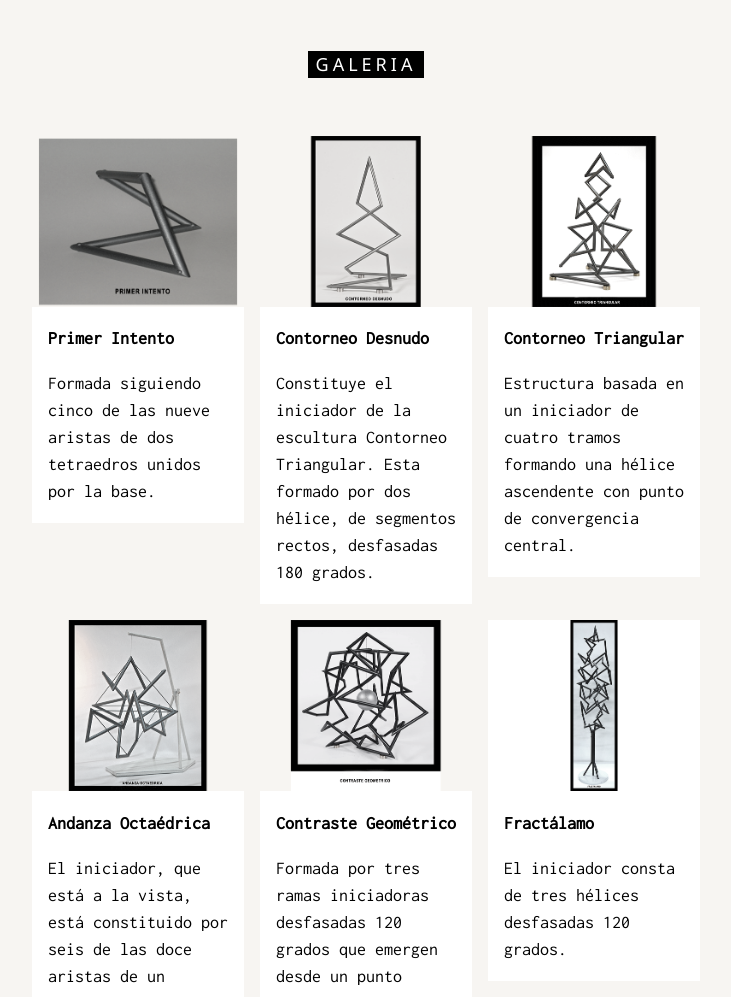
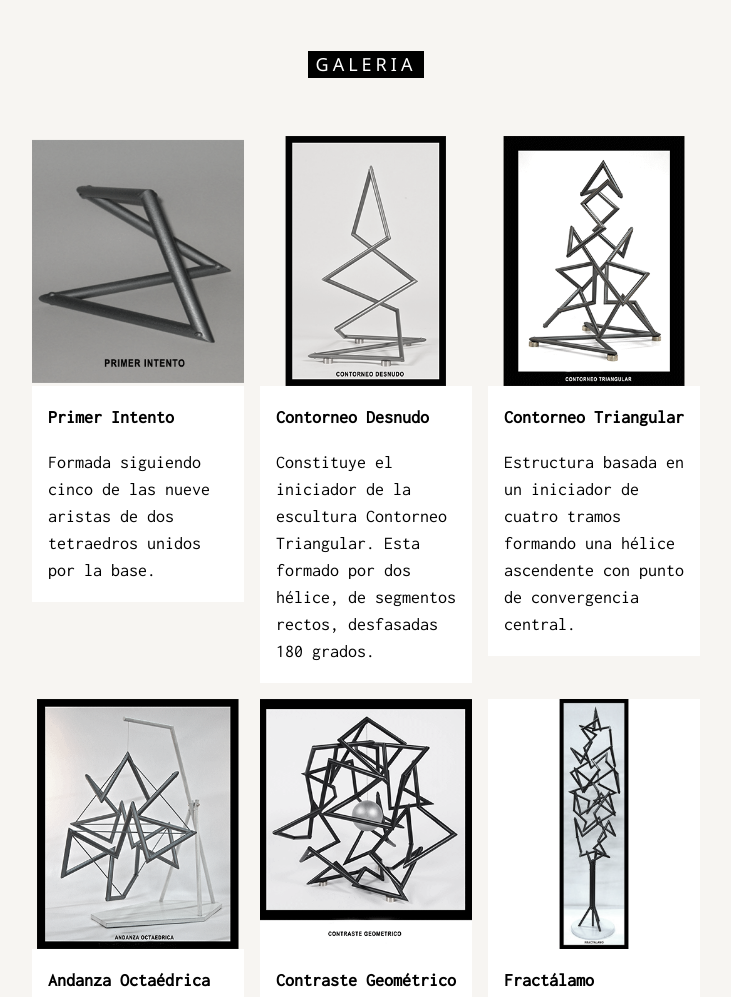
Before and after one commit to sgiardili/RobertoGiardili, a plain HTML site: page index.html in a window 1280 px wide. Shown: the part 1217-2214 px from the top of the page, without its empty margins (274-1005 px from the left). Drawn offline with nearby package versions, Linux system fonts and the light colour scheme.

Commit message:
galleryformat

```diff
--- a/index.html
+++ b/index.html
@@ -22,6 +22,13 @@ body, html {
 .menu {
   display: none;
 }
+
+.gallery-img {
+  height: 250px;
+  object-fit: cover;
+  width: 100%;
+}
+
 </style>
 </head>
 <body>
@@ -83,21 +90,21 @@ body, html {
     <!-- First Photo Grid -->
 <div class="w3-row-padding">
   <div class="w3-third w3-container w3-margin-bottom">
-    <img src="images/sculpture1.png" alt="Obra 1" style="width:100%" class="w3-hover-opacity">
+    <img src="images/sculpture1.png" class="w3-hover-opacity gallery-img" alt="Obra 1" style="width:100%" class="w3-hover-opacity">
     <div class="w3-container w3-white">
       <p><b>Primer Intento</b></p>
       <p>Formada siguiendo cinco de las nueve aristas de dos tetraedros unidos por la base.</p>
     </div>
   </div>
   <div class="w3-third w3-container w3-margin-bottom">
-    <img src="images/sculpture2.png" alt="Obra 2" style="width:100%" class="w3-hover-opacity">
+    <img src="images/sculpture2.png" class="w3-hover-opacity gallery-img" alt="Obra 2" style="width:100%" class="w3-hover-opacity">
     <div class="w3-container w3-white">
       <p><b>Contorneo Desnudo</b></p>
       <p>Constituye el iniciador de la escultura Contorneo Triangular. Esta formado por dos hélice, de segmentos rectos, desfasadas 180 grados.</p>
     </div>
   </div>
   <div class="w3-third w3-container w3-margin-bottom">
-    <img src="images/sculpture3.png" alt="Obra 3" style="width:100%" class="w3-hover-opacity">
+    <img src="images/sculpture3.png" class="w3-hover-opacity gallery-img" alt="Obra 3" style="width:100%" class="w3-hover-opacity">
     <div class="w3-container w3-white">
       <p><b>Contorneo Triangular</b></p>
       <p>Estructura basada en un iniciador de cuatro tramos formando una hélice ascendente con punto de convergencia central.</p>
@@ -108,21 +115,21 @@ body, html {
 <!-- Second Photo Grid -->
 <div class="w3-row-padding">
   <div class="w3-third w3-container w3-margin-bottom">
-    <img src="images/sculpture4.png" alt="Obra 4" style="width:100%" class="w3-hover-opacity">
+    <img src="images/sculpture4.png" class="w3-hover-opacity gallery-img" alt="Obra 4" style="width:100%" class="w3-hover-opacity">
     <div class="w3-container w3-white">
       <p><b>Andanza Octaédrica</b></p>
       <p>El iniciador, que está a la vista, está constituido por seis de las doce aristas de un octaedro.</p>
     </div>
   </div>
   <div class="w3-third w3-container w3-margin-bottom">
-    <img src="images/sculpture5.png" alt="Obra 5" style="width:100%" class="w3-hover-opacity">
+    <img src="images/sculpture5.png" class="w3-hover-opacity gallery-img" alt="Obra 5" style="width:100%" class="w3-hover-opacity">
     <div class="w3-container w3-white">
       <p><b>Contraste Geométrico</b></p>
       <p>Formada por tres ramas iniciadoras desfasadas 120 grados que emergen desde un punto central en la base, se expanden en el espacio y vuelven a converger en el centro en la parte superior.</p>
     </div>
   </div>
   <div class="w3-third w3-container w3-margin-bottom">
-    <img src="images/sculpture6.jpg" alt="Obra 6" style="width:100%" class="w3-hover-opacity">
+    <img src="images/sculpture6.jpg" class="w3-hover-opacity gallery-img" alt="Obra 6" style="width:100%" class="w3-hover-opacity">
     <div class="w3-container w3-white">
       <p><b>Fractálamo</b></p>
       <p>El iniciador consta de tres hélices desfasadas 120 grados.</p>
```
